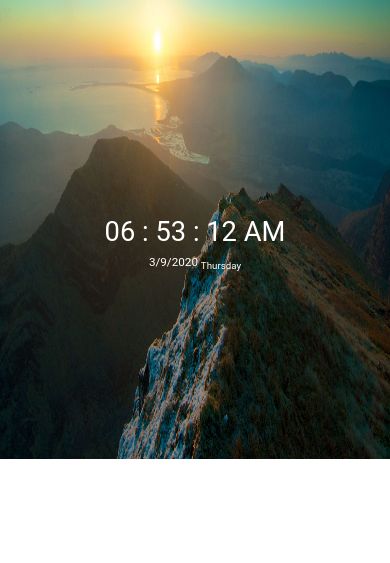
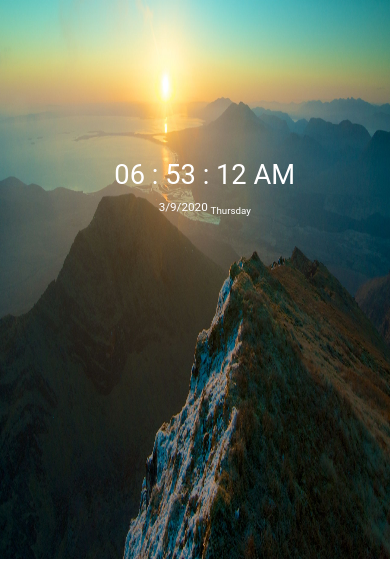
Before and after one commit to dhruvparmar08/timewebapp, a website: page public/views/index.html in a window 390 px wide. Shown: the part 291-854 px from the top of the page. Drawn offline with Linux system fonts and the light colour scheme; files that its build step writes are made by us from their sources; files whose address does not match are found by name.

Commit message:
timewebapp

```diff
--- a/public/style/style.css
+++ b/public/style/style.css
@@ -46,17 +46,34 @@ h1 {
 
 @media screen and (max-width: 600px){
     body{
-        overflow:show;
+        overflow:hidden;
         height:750px;
         width:100%;
     }
     h1{
-        margin-top:60%;
+        margin-top:50%;
     }
     #clock{
-        margin-top:130%;
+        margin-top:110%;
     }
     #clock1{
-        margin-top:140%;
+        margin-top:120%;
     }
 }
+
+@media screen and (max-width: 700px){
+    body{
+        overflow:hidden;
+        height:850px;
+        width:105%;
+    }
+    h1{
+        margin-top:50%;
+    }
+    #clock{
+        margin-top:110%;
+    }
+    #clock1{
+        margin-top:120%;
+    }
+}
```
